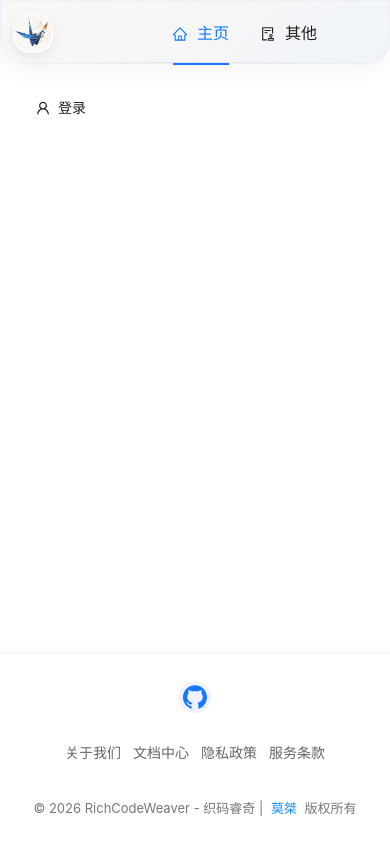
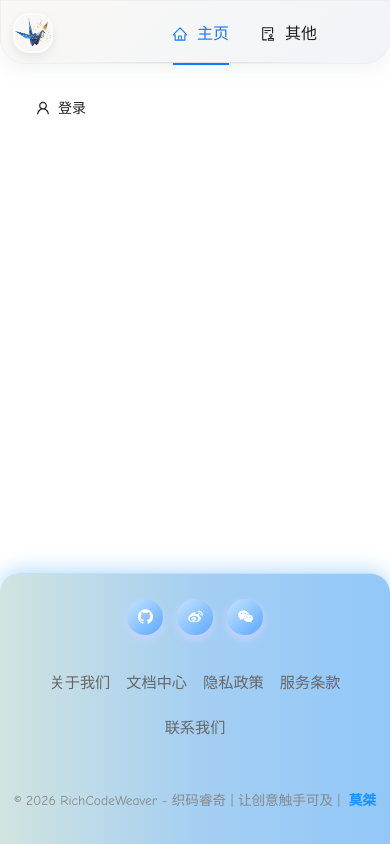
Before and after one commit to Moo-Jie/rich-code-weaver-agent, a Vue app in the folder rich-code-weaver-web/: page / in a window 390 px wide. Built offline with nearby package versions, Linux system fonts and the light colour scheme; no server answers.

Commit message:
refactor：重构前端全局页脚 UI 风格。

```diff
--- a/rich-code-weaver-web/src/components/GlobalFooter.vue
+++ b/rich-code-weaver-web/src/components/GlobalFooter.vue
@@ -1,10 +1,18 @@
 <template>
   <a-layout-footer class="footer">
     <div class="footer-container">
+      <!-- 社交链接 -->
       <div class="social-links">
         <a href="https://github.com/Moo-Jie"
-           target="_blank">
-          <GithubOutlined style="font-size: 24px;" />
+           target="_blank"
+           class="social-link">
+          <GithubOutlined />
+        </a>
+        <a href="#" class="social-link">
+          <WeiboOutlined />
+        </a>
+        <a href="#" class="social-link">
+          <WechatOutlined />
         </a>
       </div>
 
@@ -14,19 +22,19 @@
         <a href="/other/docs" class="nav-link">文档中心</a>
         <a href="/other/privacy" class="nav-link">隐私政策</a>
         <a href="/other/terms" class="nav-link">服务条款</a>
+        <a href="/other/contact" class="nav-link">联系我们</a>
       </nav>
 
       <!-- 版权声明 -->
       <div class="copyright-container">
         <p class="copyright">
-          © {{ currentYear }} RichCodeWeaver - 织码睿奇 |
+          © {{ currentYear }} RichCodeWeaver - 织码睿奇 | 让创意触手可及 |
           <a href="https://github.com/Moo-Jie"
              target="_blank"
              rel="noopener noreferrer"
              class="author-link">
             莫桀
           </a>
-          版权所有
         </p>
       </div>
     </div>
@@ -35,19 +43,33 @@
 
 <script setup lang="ts">
 import { computed } from 'vue';
-import { GithubOutlined } from '@ant-design/icons-vue';
+import { GithubOutlined, WeiboOutlined, WechatOutlined } from '@ant-design/icons-vue';
 
 const currentYear = computed(() => new Date().getFullYear());
 </script>
 
 <style scoped>
+@import url('https://fonts.googleapis.com/css2?family=Comic+Neue:wght@300;400;700&family=Nunito:wght@300;400;600;700&display=swap');
+
 .footer {
-  padding: 28px 20px;
+  padding: 40px 20px 30px;
   margin-top: auto;
-  background: rgba(255, 255, 255, 0.92);
+  background: linear-gradient(90deg, #d1e4e0, #a5cff2, #92c8f9);
   backdrop-filter: blur(12px);
-  border-top: 1px solid rgba(102, 126, 234, 0.1);
-  box-shadow: 0 -2px 10px rgba(0, 0, 0, 0.03);
+  border-top: 1px solid rgb(189, 222, 255);
+  box-shadow: 0 -4px 20px rgb(189, 222, 255);
+  position: relative;
+  overflow: hidden;
+  font-family: 'Nunito', 'Comic Neue', -apple-system, BlinkMacSystemFont, 'Segoe UI', Roboto, sans-serif;
+}
+
+.footer::before {
+  content: '';
+  position: absolute;
+  top: 0;
+  left: 0;
+  width: 100%;
+  height: 3px;
 }
 
 .footer-container {
@@ -56,50 +78,56 @@ const currentYear = computed(() => new Date().getFullYear());
   display: flex;
   flex-direction: column;
   align-items: center;
-  gap: 18px;
+  gap: 24px;
 }
 
 .social-links {
   display: flex;
-  gap: 22px;
+  gap: 20px;
   margin-bottom: 10px;
 }
 
-.social-links a {
+.social-link {
   display: flex;
   align-items: center;
   justify-content: center;
-  width: 36px;
-  height: 36px;
+  width: 42px;
+  height: 42px;
   border-radius: 50%;
-  background: rgba(102, 126, 234, 0.1);
-  transition: all 0.3s ease;
+  background: linear-gradient(135deg, #c8e5ff 0%, #59a7ff 100%);
+  color: white;
+  font-size: 18px;
+  transition: all 0.3s cubic-bezier(0.4, 0, 0.2, 1);
+  box-shadow: 0 4px 10px rgb(204, 211, 255);
 }
 
-.social-links a:hover {
-  background: rgba(102, 126, 234, 0.2);
-  transform: translateY(-3px);
+.social-link:hover {
+  transform: translateY(-5px) scale(1.1);
+  box-shadow: 0 8px 15px rgba(255, 255, 255, 0.4);
+  background: linear-gradient(135deg, #59a7ff 0%, #c8e5ff 100%);
 }
 
 .footer-nav {
   display: flex;
   flex-wrap: wrap;
   justify-content: center;
-  gap: 24px;
-  margin-bottom: 10px;
+  gap: 32px;
+  margin-bottom: 15px;
 }
 
 .nav-link {
   color: #666;
-  font-size: 0.875rem;
+  font-size: 0.95rem;
   text-decoration: none;
-  transition: color 0.3s;
+  transition: all 0.3s ease;
   position: relative;
-  padding: 4px 0;
+  padding: 6px 0;
+  font-weight: 500;
+  font-family: 'Comic Neue', cursive;
 }
 
 .nav-link:hover {
-  color: #1890ff;
+  color: #c8e5ff;
 }
 
 .nav-link::after {
@@ -108,9 +136,10 @@ const currentYear = computed(() => new Date().getFullYear());
   bottom: 0;
   left: 0;
   width: 0;
-  height: 1px;
-  background: #1890ff;
+  height: 2px;
+  background: linear-gradient(90deg, #2998ff, #bddeff);
   transition: width 0.3s ease;
+  border-radius: 2px;
 }
 
 .nav-link:hover::after {
@@ -118,52 +147,90 @@ const currentYear = computed(() => new Date().getFullYear());
 }
 
 .copyright-container {
-  margin-top: 8px;
+  margin-top: 10px;
   text-align: center;
 }
 
 .copyright {
   margin: 0;
-  color: #777;
-  font-size: 0.875rem;
+  color: #888;
+  font-size: 0.9rem;
+  font-family: 'Comic Neue', cursive;
 }
 
 .author-link {
   color: #1890ff;
   text-decoration: none;
-  transition: color 0.3s;
+  transition: all 0.3s;
   margin: 0 4px;
+  font-weight: 600;
+  position: relative;
+}
+
+.author-link::after {
+  content: '';
+  position: absolute;
+  bottom: -2px;
+  left: 0;
+  width: 0;
+  height: 1px;
+  background: #1890ff;
+  transition: width 0.3s ease;
 }
 
 .author-link:hover {
-  color: #0d76e0;
-  text-decoration: underline;
+  color: #1890ff;
+}
+
+.author-link:hover::after {
+  width: 100%;
 }
 
 /* 响应式设计 */
 @media (max-width: 768px) {
+  .footer {
+    padding: 30px 15px 25px;
+    border-radius: 25px 25px 0 0;
+  }
+
   .footer-nav {
+    gap: 20px;
+  }
+
+  .social-links {
     gap: 16px;
   }
 
-  .social-links {
-    gap: 20px;
+  .social-link {
+    width: 38px;
+    height: 38px;
+    font-size: 16px;
   }
 }
 
 @media (max-width: 480px) {
-  .footer-nav {
-    gap: 12px;
-    font-size: 0.8125rem;
+  .footer {
+    padding: 25px 12px 20px;
+    border-radius: 20px 20px 0 0;
   }
 
-  .social-links a {
-    width: 32px;
-    height: 32px;
+  .footer-nav {
+    gap: 16px;
+    font-size: 0.85rem;
+  }
+
+  .social-links {
+    gap: 14px;
+  }
+
+  .social-link {
+    width: 36px;
+    height: 36px;
+    font-size: 15px;
   }
 
   .copyright {
-    font-size: 0.8125rem;
+    font-size: 0.85rem;
   }
 }
 </style>
--- a/rich-code-weaver-web/src/pages/HomePage.vue
+++ b/rich-code-weaver-web/src/pages/HomePage.vue
@@ -286,7 +286,7 @@ onMounted(() => {
       <!-- 网站标题和描述 -->
       <div class="hero-section">
         <h1 class="hero-title">RichCodeWeaver - 织码睿奇</h1>
-        <p class="hero-description">< 只需一句话，将创意灵感转化为数字作品 ></p>
+        <p class="hero-description">< 只需一句话，将创意灵感转化为应用 ></p>
       </div>
 
       <!-- 用户提示词输入框 -->
@@ -628,7 +628,6 @@ onMounted(() => {
   padding: 0;
 }
 
-/* =================== 美团风格创作区域 =================== */
 .meituan-workspace-card {
   background: #ffffff;
   border-radius: 20px;
```
